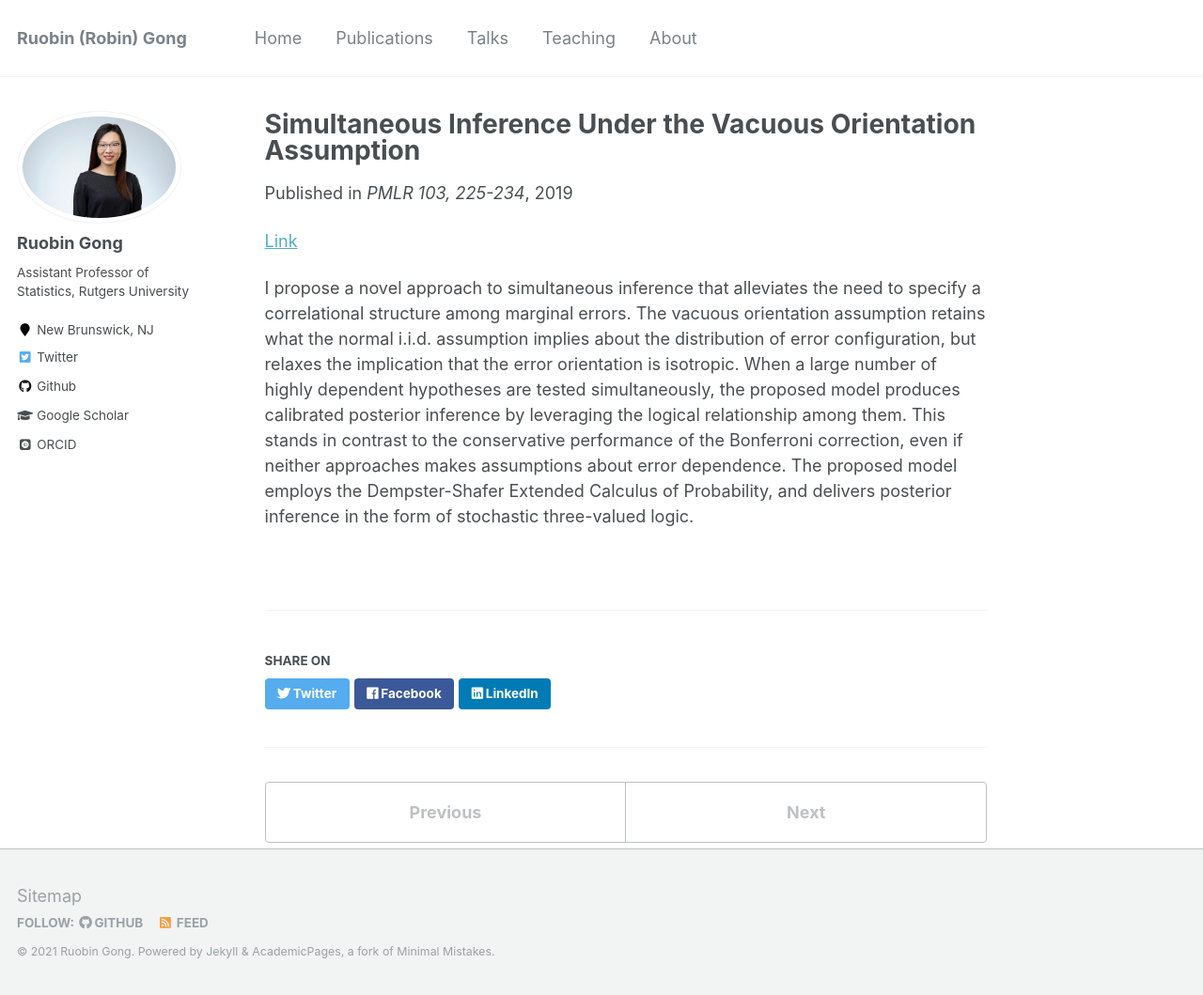
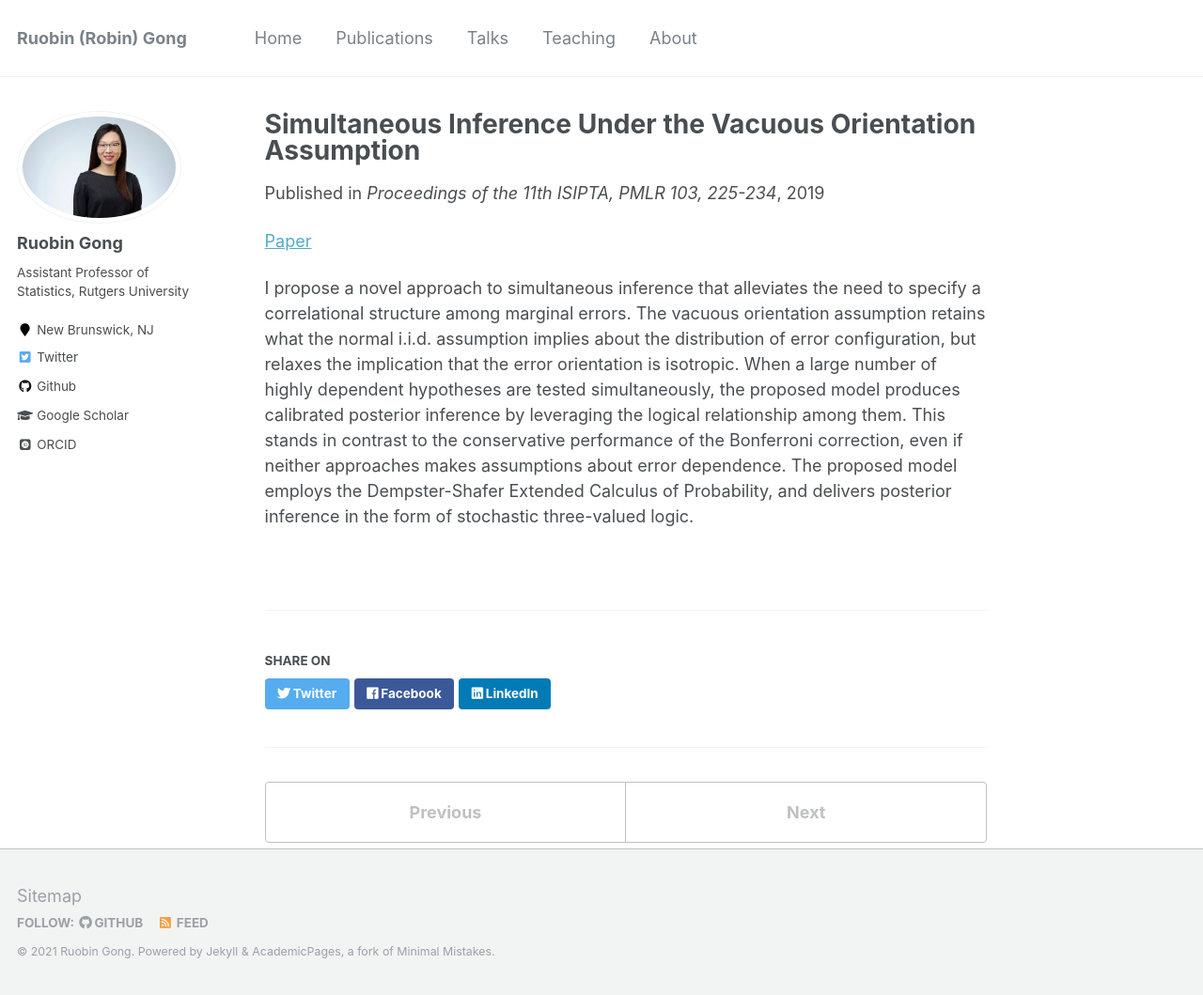
Before and after one commit to RuobinGong/RuobinGong.github.io, a Jekyll site: the page built from _publications/2019-07-03-simultaneous.md, in a window 1280 px wide and 1059 px high. Shown: the whole window at 94% size. Built offline with Jekyll 4.4.1, drawn with Linux system fonts in a browser that asks for light colours; some web fonts are replaced.

Commit message:
Update 2019-07-03-simultaneous.md

```diff
--- a/_publications/2019-07-03-simultaneous.md
+++ b/_publications/2019-07-03-simultaneous.md
@@ -4,12 +4,12 @@ collection: publications
 permalink: /publication/2019-07-03-simultaneous
 excerpt: ''
 date: 2019-07-03
-venue: 'PMLR 103, 225-234'
+venue: 'Proceedings of the 11th ISIPTA, PMLR 103, 225-234'
 author: 'R Gong'
 
 ---
 
 
-[Link](http://proceedings.mlr.press/v103/gong19a.html)
+[Paper](http://proceedings.mlr.press/v103/gong19a.html)
 
 I propose a novel approach to simultaneous inference that alleviates the need to specify a correlational structure among marginal errors. The vacuous orientation assumption retains what the normal i.i.d. assumption implies about the distribution of error configuration, but relaxes the implication that the error orientation is isotropic. When a large number of highly dependent hypotheses are tested simultaneously, the proposed model produces calibrated posterior inference by leveraging the logical relationship among them. This stands in contrast to the conservative performance of the Bonferroni correction, even if neither approaches makes assumptions about error dependence. The proposed model employs the Dempster-Shafer Extended Calculus of Probability, and delivers posterior inference in the form of stochastic three-valued logic.
```
